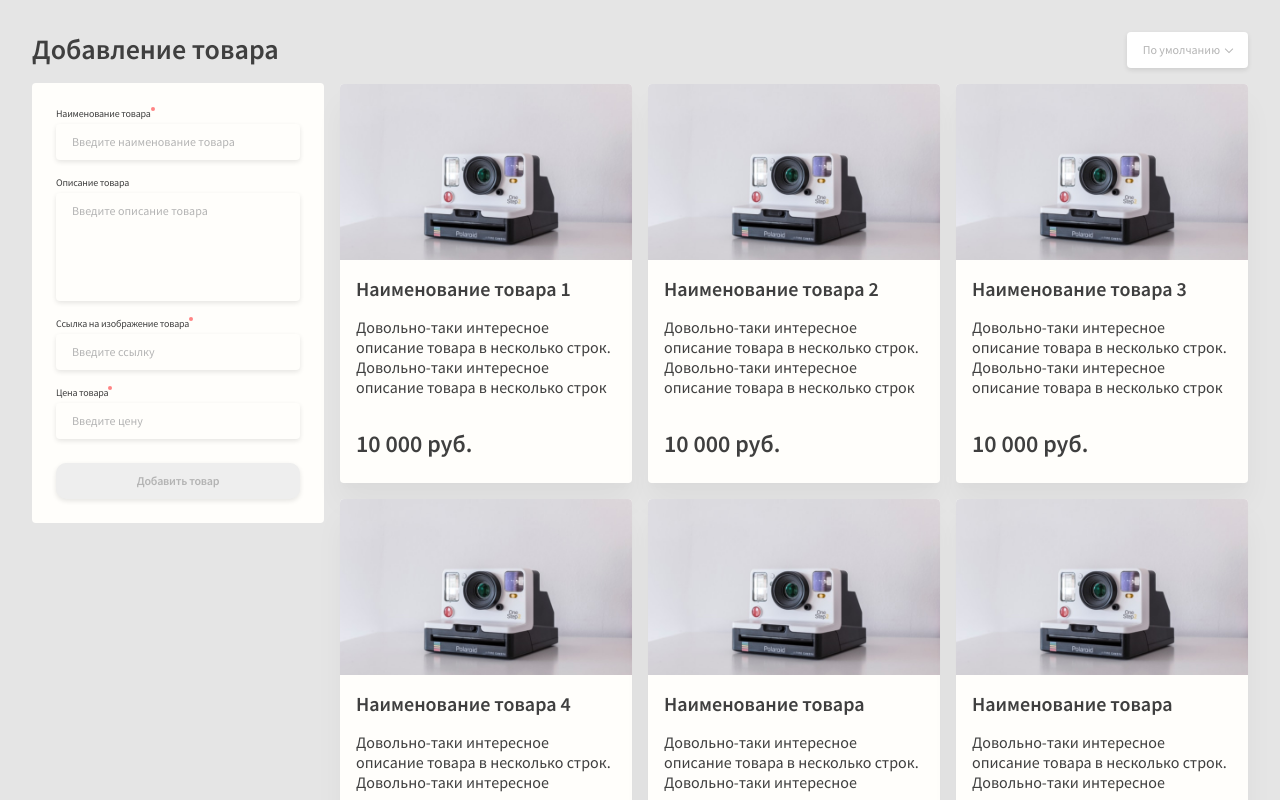
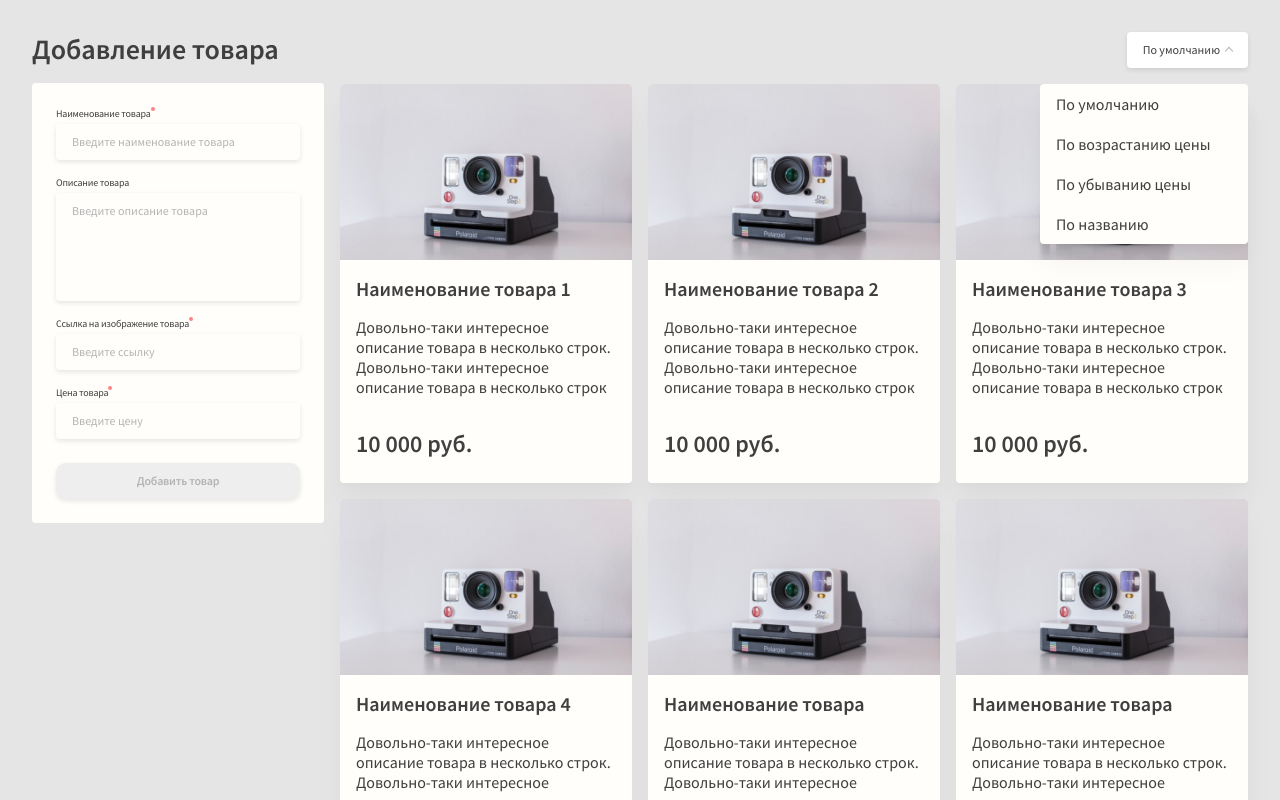
Before and after one commit to Senior-Pomidor/idaproject, a Vue app: page / in a window 1280 px wide. Both pictures are taken after a click on the button "По умолчанию". Shown: the top 800 px of the page. Built offline with nearby package versions, Linux system fonts and the light colour scheme.

Commit message:
added styles for ddropdown

```diff
--- a/src/views/Products.vue
+++ b/src/views/Products.vue
@@ -10,23 +10,23 @@
 
 				<article :class="products.content">
 					<div :class="products.filters">
-						<div :class="products.dropdown" name="sort" id="sort">
-							<button :class="products['dropdown-btn']">
+						<div :class="{[products.dropdown]: true, [products.opened]: isDropdownOpened}" name="sort" id="sort">
+							<button :class="products['dropdown-btn']" @click="isDropdownOpened = !isDropdownOpened">
 								По умолчанию
 								<i :class="products['dropdown-icon']"></i>
 							</button>
 							<ul :class="products['dropdown-options']">
 								<li :class="products['dropdown-option']">
-									по умолчанию
+									По&nbsp;умолчанию
 								</li>
 								<li :class="products['dropdown-option']">
-									по ввозрастанию цены
+									По&nbsp;возрастанию&nbsp;цены
 								</li>
 								<li :class="products['dropdown-option']">
-									по убыванию цены
+									По&nbsp;убыванию&nbsp;цены
 								</li>
 								<li :class="products['dropdown-option']">
-									по названию
+									По&nbsp;названию
 								</li>
 							</ul>
 
@@ -56,6 +56,11 @@ export default {
 		Card,
 		FormAdd
 	},
+	data() {
+		return {
+			isDropdownOpened: false
+		}
+	},
 	methods: {
 		...mapActions(['FETCH_PRODUCTS_MOCKUP'])
 	},
@@ -73,6 +78,7 @@ export default {
 $font-color-dafault: #3F3F3F !default;
 $container-padding: 2rem !default;
 $font-family-dafault: Arial !default;
+$color-white: #FFFEFB !default;
 
 $header-margin-bottom: 1rem;
 $grid-gap: 1rem;
@@ -120,6 +126,30 @@ $grid-gap: 1rem;
 
 	.filters {
 		grid-column: 1 / 4;
+		display: flex;
+		justify-content: flex-end;
+	}
+
+	.dropdown {
+		position: relative;
+
+		&.opened {
+			.dropdown-btn {
+				color: $color-black;
+			}
+
+			.dropdown-icon {
+				top: initial;
+				bottom: -1px;
+				transform: rotate(45deg);
+			}
+
+			.dropdown-options {
+				top: 100%;
+				opacity: 1;
+				visibility: visible;
+			}
+		}
 	}
 
 	.dropdown-btn {
@@ -137,6 +167,12 @@ $grid-gap: 1rem;
     margin-bottom: 1rem;
     padding: 0.625rem 1rem calc(0.625rem + 1px);
     font-weight: 400;
+		cursor: pointer;
+		transition: color .2s ease;
+
+		@include hover() {
+			color: $color-black;
+		}
 	}
 
 	.dropdown-icon {
@@ -149,16 +185,42 @@ $grid-gap: 1rem;
 		border-left: 1px solid #B4B4B4;
 		margin-left: 6px;
 		transform-origin: 50% 50%;
-		transform: rotate(-135deg);
+		transform: rotate(225deg);
+
+		transition: transform .2s ease;
 	}
 
-	.dropdown {
-		display: flex;
-		flex-direction: column;
+
+	.dropdown-options {
+		position: absolute;
+		top: 80%;
+		right: 0;
+		display: block;
+		width: 100%;
+		min-width: 13rem;
+		max-width: 510px;
+		list-style-type: none;
+		border-radius: 4px;
+		background-color: $color-white;
+		box-shadow: 0px 20px 30px rgb(0 0 0 / 4%), 0px 6px 10px rgb(0 0 0 / 2%);
+		margin: 0;
+		padding: 0;
+		z-index: 2;
+
+		visibility: hidden;
+		opacity: 0;
+
+		transition: top .2s ease, opacity .2s ease, visibility .2s ease;
 	}
 
-	.dropdown-options {
-		display: none;
+	.dropdown-option {
+		padding: 0.625rem 1rem;
+		cursor: pointer;
+		transition: color .2s ease;
+
+		@include hover() {
+			color: $color-green;
+		}
 	}
 
 
@@ -208,6 +270,15 @@ $grid-gap: 1rem;
 		.content {
 			grid-column: initial;
 		}
+
+		.filters {
+			position: sticky;
+			top: 1rem;
+			z-index: 2;
+		}
+		.dropdown-options {
+			width: calc(100vw - 2rem);
+		}
 	}
 }
 </style>
```
